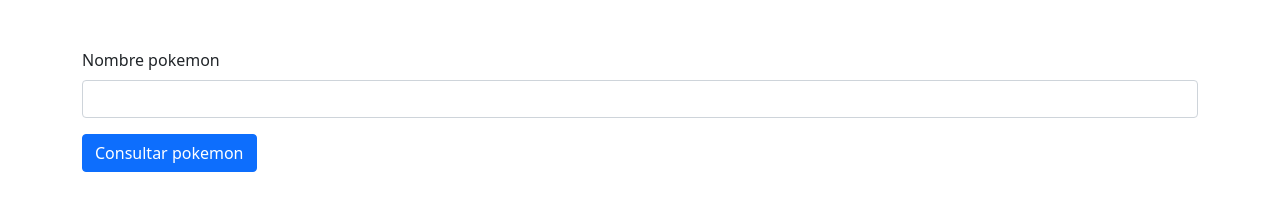
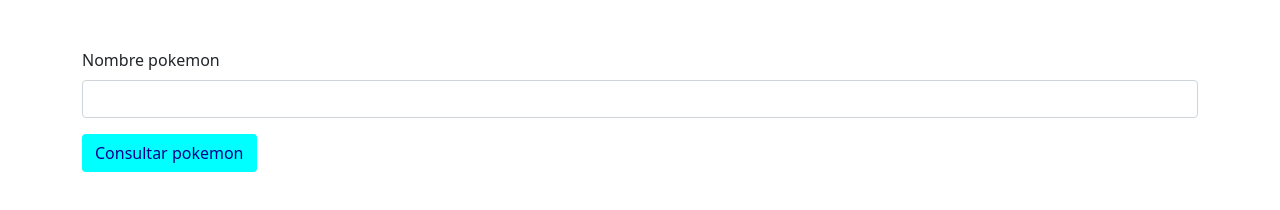
Before and after one commit to cCavallari/pokemon2, a plain HTML site: page index.html in a window 1280 px wide. Drawn offline with nearby package versions, Linux system fonts and the light colour scheme.

Commit message:
cambio color botón

```diff
--- a/assets/css/style.css
+++ b/assets/css/style.css
@@ -0,0 +1,4 @@
+.fondoBoton {
+    background-color: aqua;
+    color: darkblue;
+}
--- a/index.html
+++ b/index.html
@@ -18,7 +18,7 @@
                 <label for="txtNombrePokemon" class="form-label">Nombre pokemon</label>
                 <input type="text" class="form-control" id="txtNombrePokemon">
             </div>
-            <button type="button" class="btn btn-primary" id="btnConsultar">Consultar pokemon</button>
+            <button type="button" class="btn fondoBoton" id="btnConsultar">Consultar pokemon</button>
         </form>
     </div>
 
```
